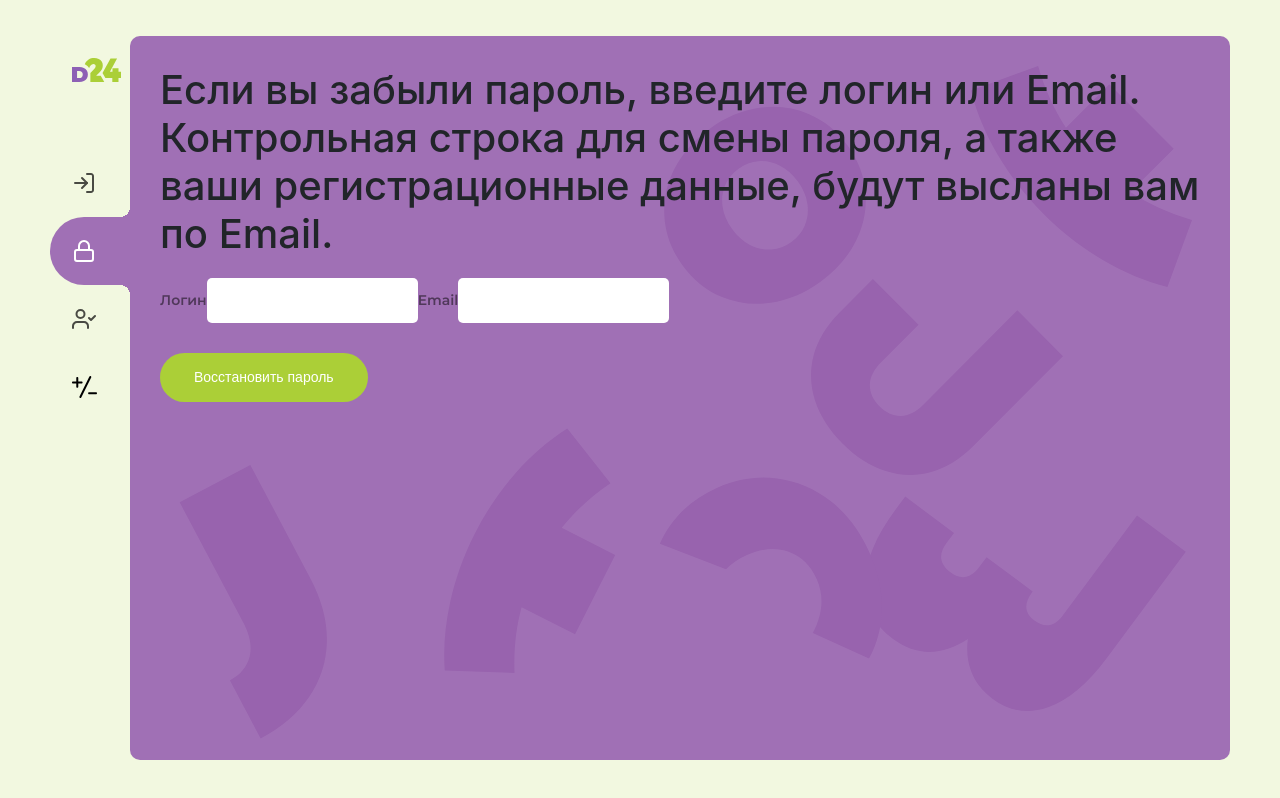
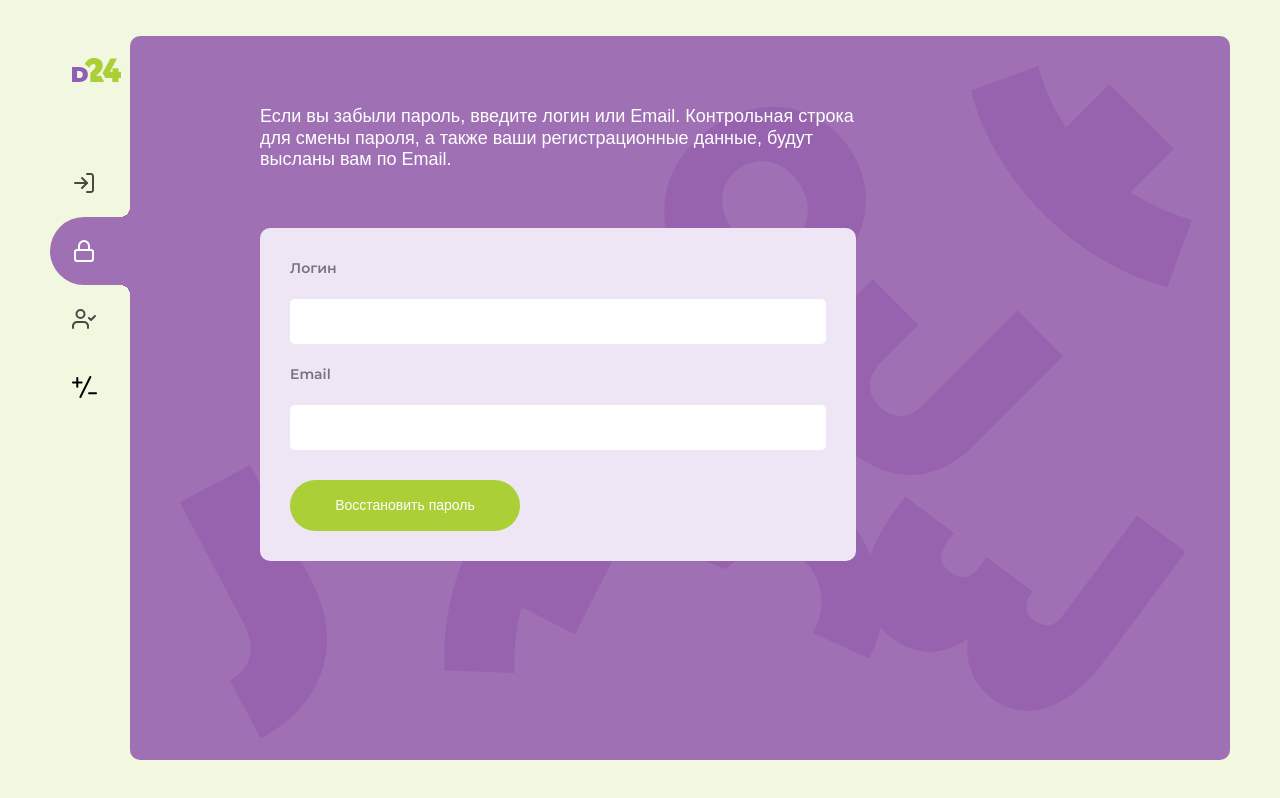
Before and after one commit to alexander-chemeza/dostavka24, an Angular app: page /recover in a window 1280 px wide. Built offline with nearby package versions, Linux system fonts and the light colour scheme; a web font is replaced by a local one.

Commit message:
recover unificated

```diff
--- a/src/app/pages/recover/recover.component.html
+++ b/src/app/pages/recover/recover.component.html
@@ -1,18 +1,20 @@
-<div class="admin">
-  <h1 class="admin-text">
+<div class="recover">
+  <h1 class="white-text">
     Если вы забыли пароль,
     введите логин или Email.
     Контрольная строка для смены пароля,
     а также ваши регистрационные данные,
     будут высланы вам по Email.
   </h1>
-  <form action="" class="form recover-form">
-    <label for="login">Логин</label>
-    <input type="text" name="login" id="login">
-<!--    <small class="form-verification">Неверный логин</small>-->
-    <label for="email">Email</label>
-    <input type="email" name="email" id="email">
-<!--    <small class="form-verification">Неверный email</small>-->
-    <input type="submit" value="Восстановить пароль" class="recover-btn">
+  <form action="">
+    <div class="grey-box">
+      <label for="login">Логин</label>
+      <input type="text" name="login" id="login">
+
+      <label for="email">Email</label>
+      <input type="email" name="email" id="email">
+
+      <input type="submit" value="Восстановить пароль">
+    </div>
   </form>
 </div>
--- a/src/app/pages/recover/recover.component.scss
+++ b/src/app/pages/recover/recover.component.scss
@@ -1,11 +1,17 @@
-.recover-form {
-  width: 593px;
-  height: 320px;
-  max-width: 100%;
-  max-height: 100%;
+.recover {
+  margin-left: 100px;
+  max-width: 596px;
 }
 
-.recover-btn {
+.recover .grey-box {
+  margin-top: 57px;
+  width: 100%;
+}
+
+.recover .white-text {
+  margin-top: 40px;
+}
+
+.recover input[type='submit'] {
   max-width: 230px;
-  padding: 14px 34px;
 }
```
